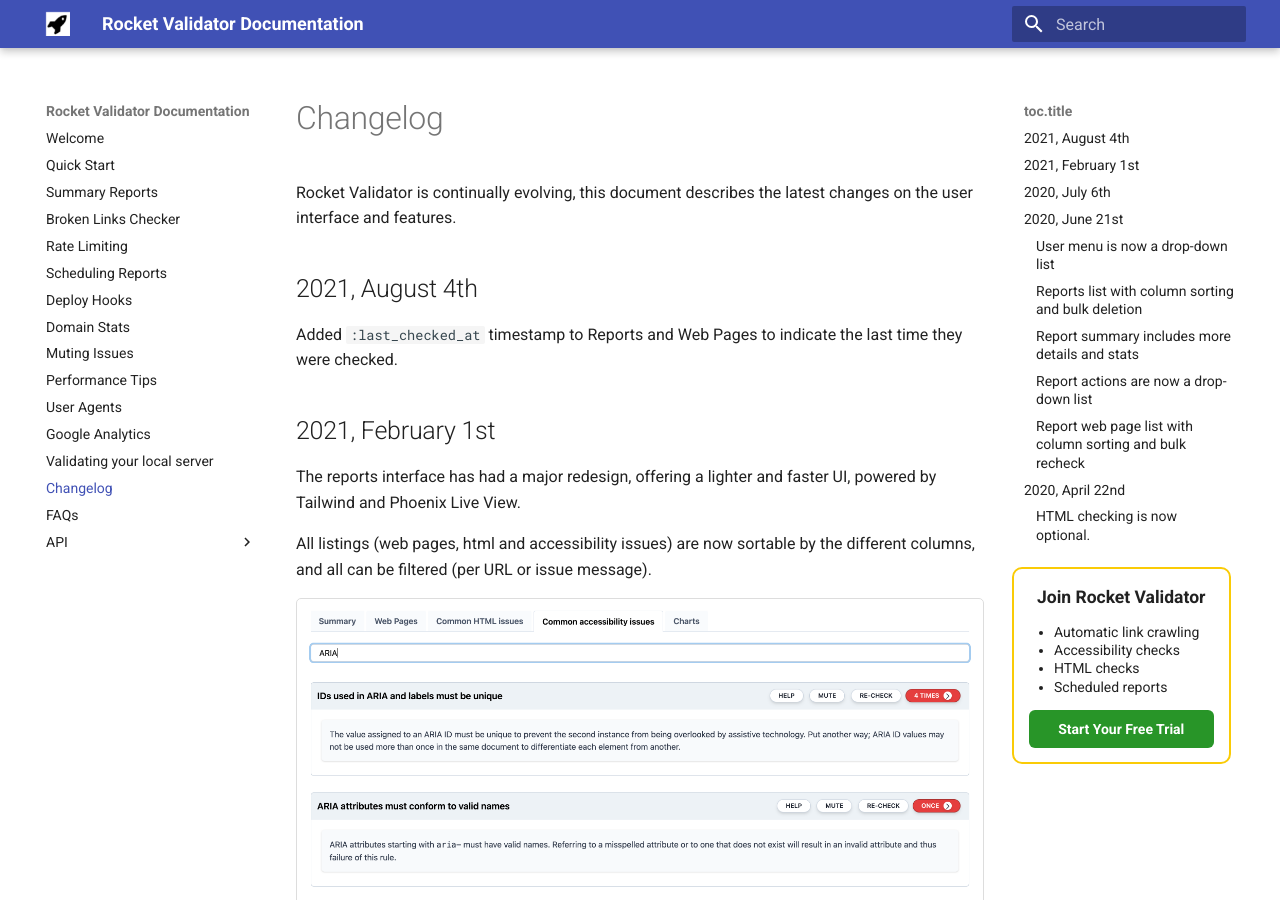
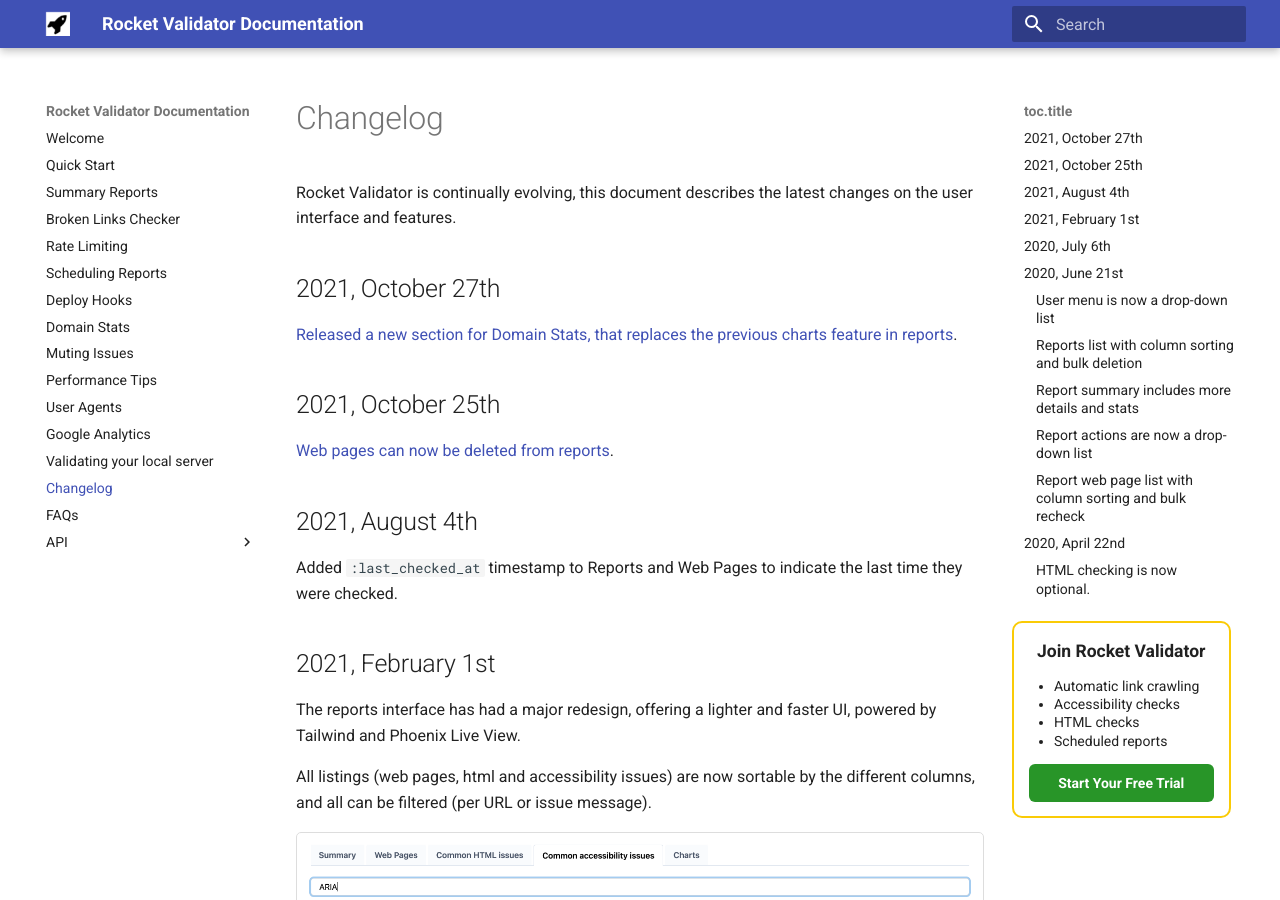
Before and after one commit to rocketvalidator/docs-rocketvalidator, an MkDocs documentation site: the page built from docs/changelog.md, in a window 1280 px wide and 900 px high. Built offline with MkDocs 1.6.1 and Material for MkDocs 9.7.7, drawn with Linux system fonts in a browser that asks for light colours.

Commit message:
update changelog

```diff
--- a/docs/changelog.md
+++ b/docs/changelog.md
@@ -1,6 +1,14 @@
 # Changelog
 
 Rocket Validator is continually evolving, this document describes the latest changes on the user interface and features.
+
+## 2021, October 27th
+
+[Released a new section for Domain Stats, that replaces the previous charts feature in reports](https://rocketvalidator.com/blog/domain-stats).
+
+## 2021, October 25th
+
+[Web pages can now be deleted from reports](https://rocketvalidator.com/blog/delete-web-pages).
 
 ## 2021, August 4th
 
```
